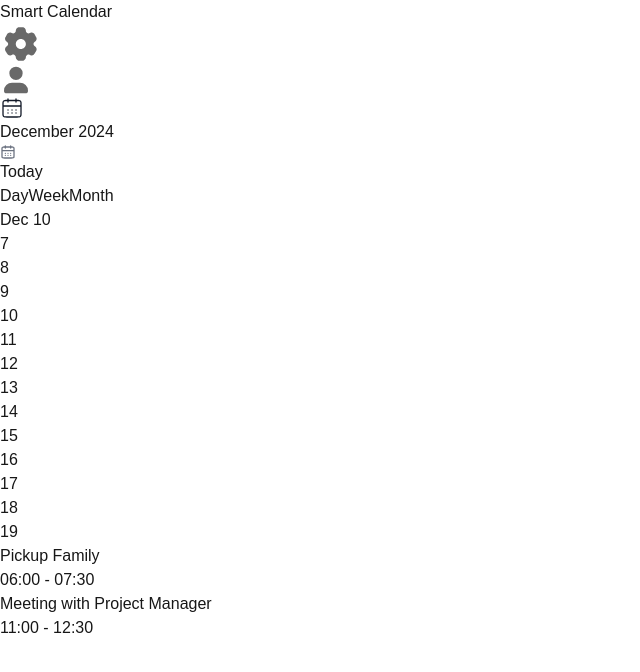
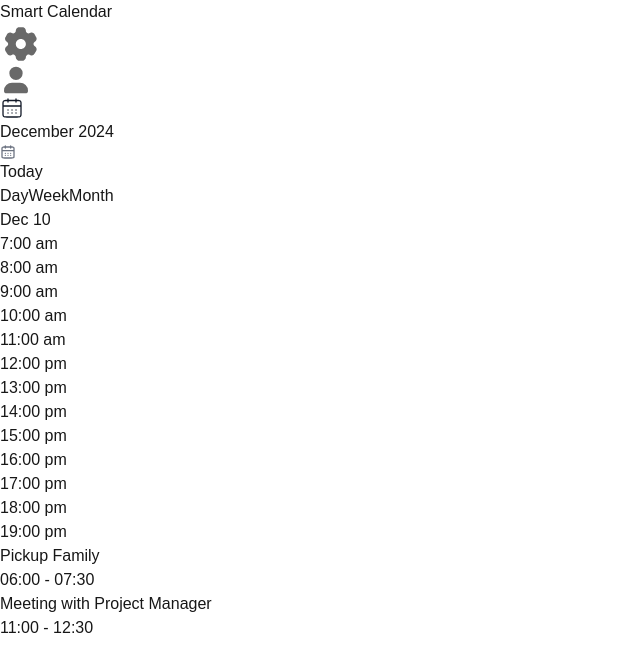
Before and after one commit to raymondkim777/SmartCalendarUpdated, a Next.js app: page /home in a window 1280 px wide. Both pictures are taken after a click on the button "Today". Shown: the top 672 px of the page, without its empty margins (0-640 px from the left). Built offline with nearby package versions, Linux system fonts and the light colour scheme.

Commit message:
couple bug fixes

```diff
--- a/src/app/calendarday2.js
+++ b/src/app/calendarday2.js
@@ -21,9 +21,9 @@ const CalendarDay2 = ({ index, days, times, events, cells }) => {
             <div className="flex flex-row w-full h-fit border-t">
                 {/* Times */}
                 <div className="flex flex-col w-1/12 min-w-16 h-fit divide-y">
-                    {times.map((item, index) => (
+                    {times.map((hour, index) => (
                         <div key={`time-${index}`} className="h-32 lg:h-28 p-0.5 border-gray-200 flex items-end">
-                            <span key={index} className="text-xs font-semibold text-gray-400">{item}</span>
+                            <span key={index} className="text-xs font-semibold text-gray-400">{`${hour}:00 ${hour >=12 ? 'pm' : 'am'}`}</span>
                         </div>
                     ))}
                 </div>
--- a/src/app/home/page.js
+++ b/src/app/home/page.js
@@ -48,11 +48,8 @@ const Home = () => {
 
     // Date Indices
     const [dayIndex, setDayIndex] = useState(Math.floor((dayCnt - 1) / 2));
-    const clickedDay = (index) => {
-        setDayIndex(index);
-        updateCalendarType(0);
-    }
 
+    // Clicking Month Calendar Day
     const [days, setDays] = useState(tempDays);
     const updateDays = (givenDate) => {
         const givenDateNoTime = new Date(givenDate.toDateString());
@@ -63,8 +60,14 @@ const Home = () => {
             tempDays.push(temp);
         }
         setDays(tempDays);
+        setDayIndex(Math.floor((dayCnt - 1) / 2));
         updateCalendarType(0);
-        setDayIndex(Math.floor((dayCnt - 1) / 2));
+    }
+
+    // Clicking Week Calendar Day
+    const clickedDay = (index) => {
+        updateDays(days[index]);
+        updateCalendarType(0);
     }
 
     // Calendar Events
```
